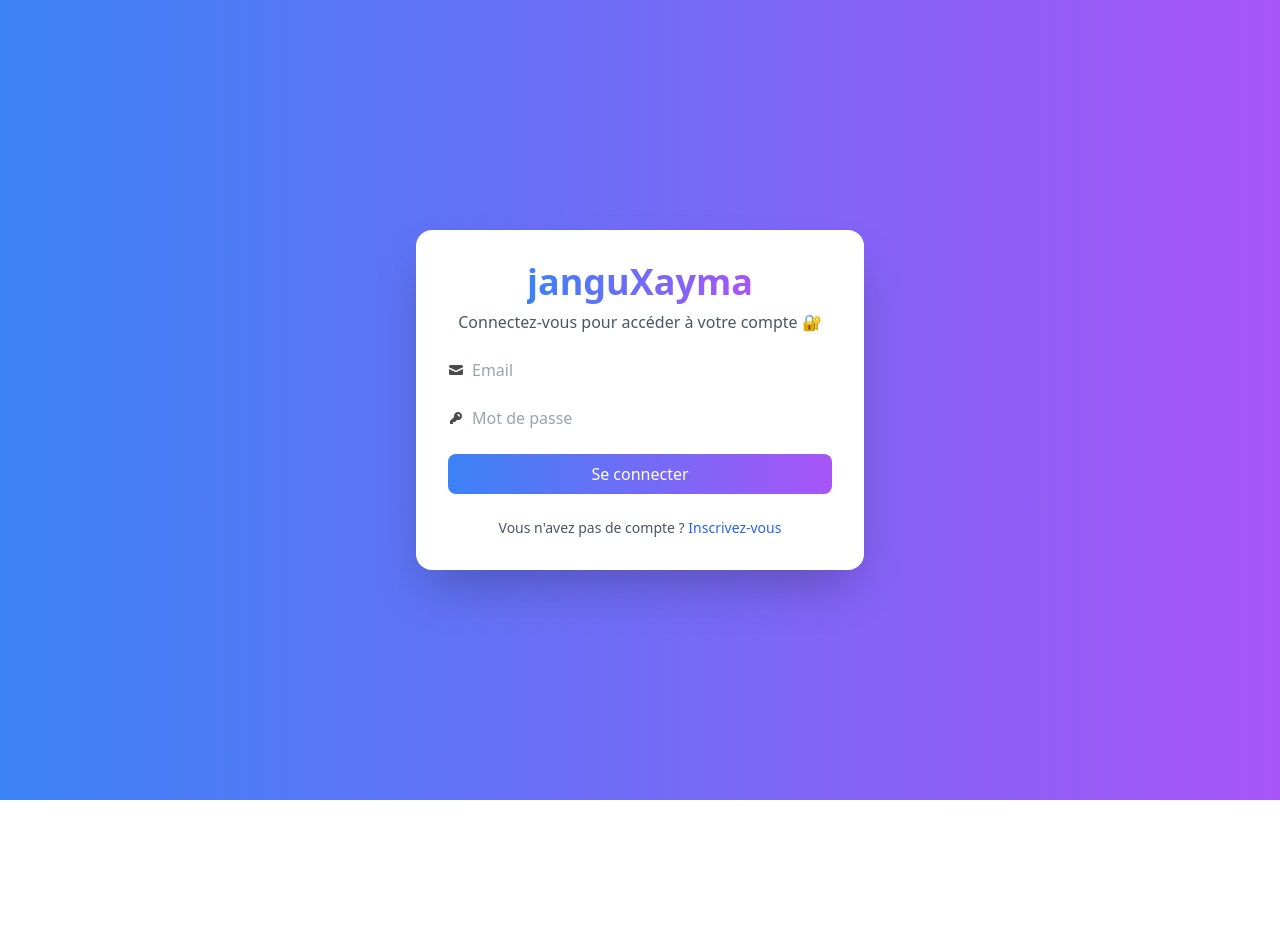
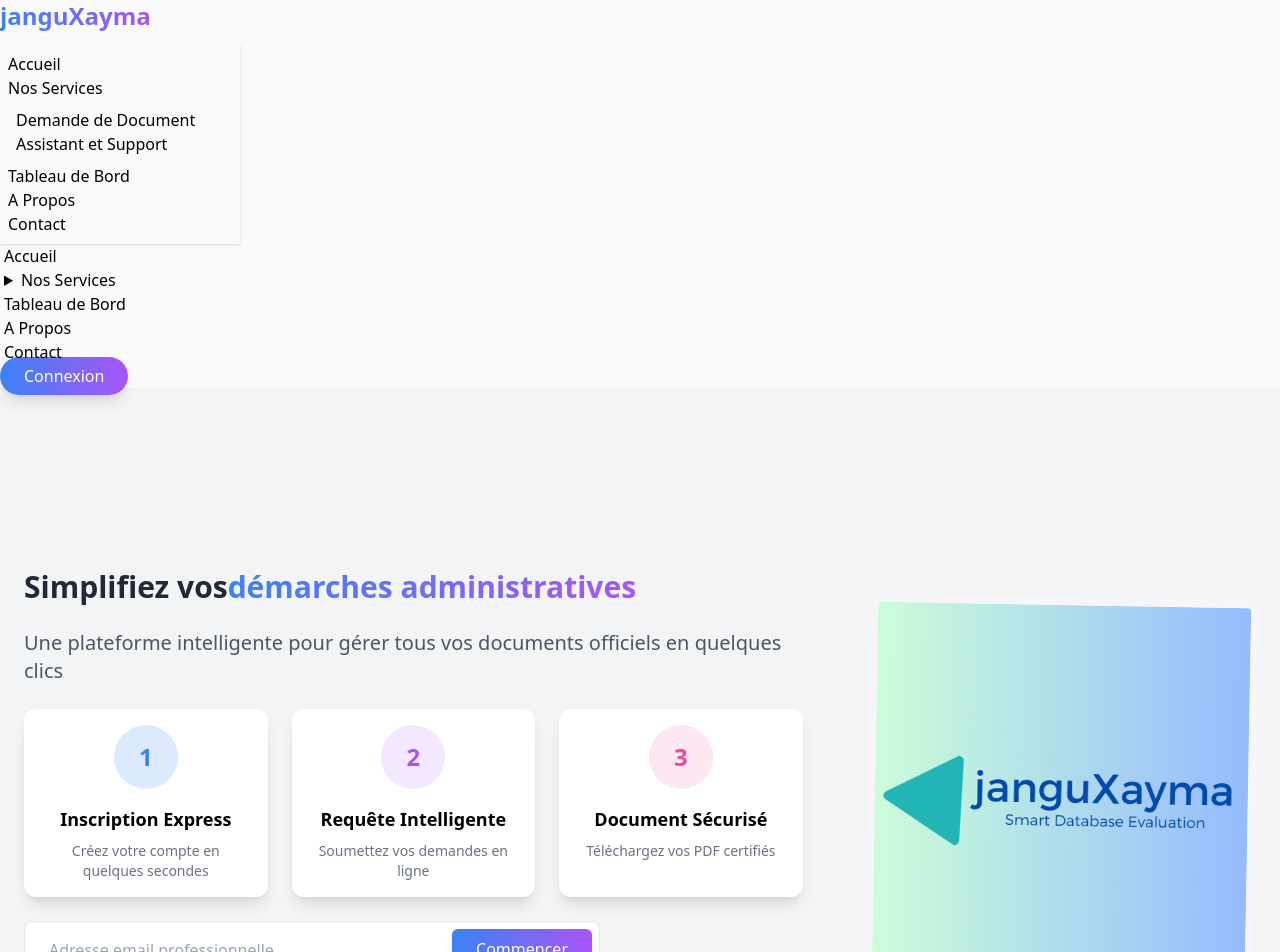
Before and after one commit to OmarDIOP0/file-management, a React (Create React App) app in the folder frontend/: page / in a window 1280 px wide. Shown: the top 952 px of the page. Before the commit the page ends 800 px from the top, so only its background shows below. Built offline with nearby package versions, Linux system fonts and the light colour scheme.

Commit message:
implementation onboarding 🔐

```diff
--- a/frontend/src/App.js
+++ b/frontend/src/App.js
@@ -3,10 +3,12 @@
 import Register from './pages/auth/Register';
 import Login from './pages/auth/Login';
 import Dashboard from './pages/dashboard/Dashboard';
+import Onboarding from './pages/onboarding/Onboarding';
 
 const App = () => {
   return (
     <Routes>
+      <Route path="/" element={<Onboarding />} />
       <Route path="/register" element={<Register />} />
       <Route path="/login" element={<Login />} />
       <Route path="/dashboard" element={<Dashboard />} />
--- a/frontend/src/pages/onboarding/Onboarding.jsx
+++ b/frontend/src/pages/onboarding/Onboarding.jsx
@@ -1,6 +1,6 @@
 import React, { useState, useEffect } from 'react';
 import { Link } from 'react-router-dom';
-import samaDocsImage from '../../assets/samaDocs.png'; // Assurez-vous que le chemin est correct
+import janguXayma from "../../assets/janguXayma.png";
 
 const Onboarding = () => {
   const phrases = [
@@ -17,7 +17,7 @@
       setActiveIndex((prevIndex) => (prevIndex + 1) % phrases.length);
     }, 3000);
 
-    return () => clearInterval(interval); // Nettoyer l'intervalle
+    return () => clearInterval(interval);
   }, [phrases.length]);
 
   return (
@@ -43,7 +43,7 @@
               </svg>
             </div>
             <span className="space-x-1 text-2xl font-bold bg-gradient-to-r from-blue-500 to-purple-500 bg-clip-text text-transparent">
-              samaDocs
+            janguXayma
             </span>
             <ul
               tabIndex={0}
@@ -122,7 +122,7 @@
             <div className="lg:w-2/3 space-y-6">
               <div className="relative space-y-6">
                 <h1 className="text-xl sm:text-sm md:text-2xl lg:text-3xl font-bold text-gray-800 leading-tight space-x-2">
-                  Simplifiez vos{' '}
+                  Simplifiez vos{'  '}
                   <span className="absolute bg-gradient-to-r from-blue-500 to-purple-500 bg-clip-text text-transparent z-10">
                     {phrases[activeIndex]}
                   </span>
@@ -184,7 +184,7 @@
             <div className="lg:w-1/3 flex justify-center">
               <div className="dashboard-preview w-full max-w-md md:max-w-lg lg:max-w-xl h-auto">
                 <img
-                  src={samaDocsImage}
+                  src={janguXayma}
                   alt="Dashboard Preview"
                   className="rounded-xl border-8 border-white/20 transform rotate-1 object-contain w-full h-full"
                 />
```
